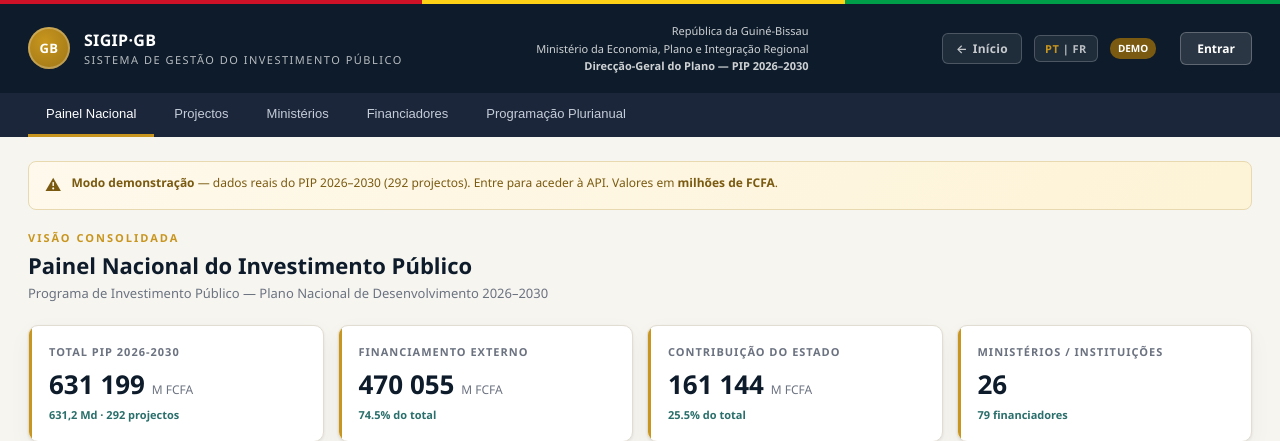
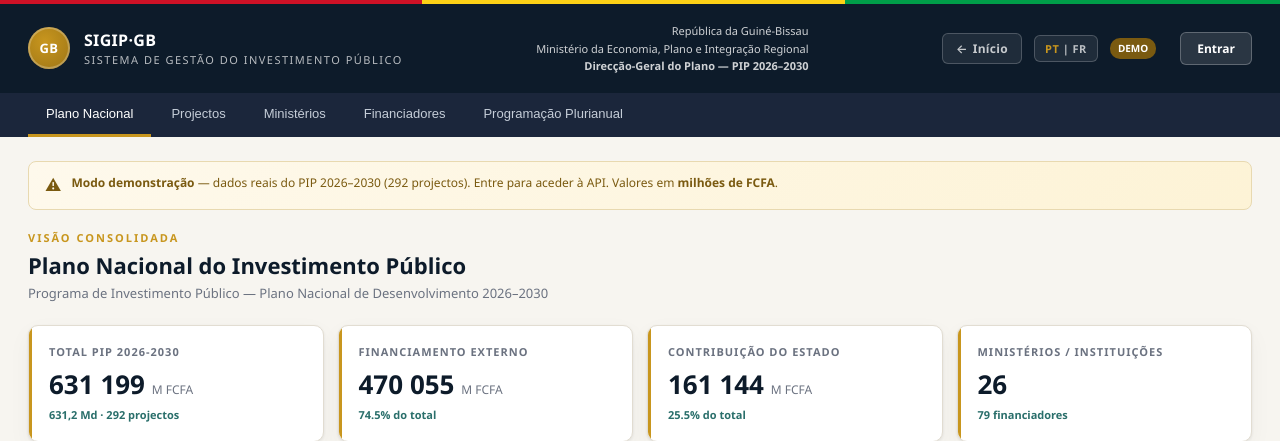
Before and after one commit to STOURE2022/system_gestion_sigip_gb, a Django app: page /app in a window 1280 px wide. Shown: the top 441 px of the page. Run offline with Django 5.2, Linux system fonts and the light colour scheme; parts of the project's set-up code (start-up, migrations or seed data) failed here and were passed over.

Commit message:
fix: rename Painel Nacional → Plano Nacional (PT)

```diff
--- a/templates/index.html
+++ b/templates/index.html
@@ -216,7 +216,7 @@ tbody tr:hover{background:#faf8f3}
 </header>
 <nav>
   <button id="nav-back" style="display:none" onclick="navBack()">&#8592; <span data-i18n="nav_back">Retour</span></button>
-  <button class="active" data-v="dash" data-i18n="nav_dash">Painel Nacional</button>
+  <button class="active" data-v="dash" data-i18n="nav_dash">Plano Nacional</button>
   <button data-v="proj" data-i18n="nav_proj">Projectos</button>
   <button data-v="min" data-i18n="nav_min">Ministérios</button>
   <button data-v="fin" data-i18n="nav_fin">Financiadores</button>
@@ -233,7 +233,7 @@ tbody tr:hover{background:#faf8f3}
   <!-- DASHBOARD -->
   <div class="view active" id="dash">
     <div class="eyebrow" data-i18n="eyebrow_dash">Visão Consolidada</div>
-    <div class="vtitle" data-i18n="vtitle_dash">Painel Nacional do Investimento Público</div>
+    <div class="vtitle" data-i18n="vtitle_dash">Plano Nacional do Investimento Público</div>
     <div class="vsub" data-i18n="vsub_dash">Programa de Investimento Público &mdash; Plano Nacional de Desenvolvimento 2026&ndash;2030</div>
     <div class="kpis" id="kpis"><div class="loading"><div class="spinner"></div><span data-i18n="loading">A carregar...</span></div></div>
     <div class="grid2">
@@ -574,7 +574,7 @@ const I18N = {
     btn_login: 'Entrar',
     btn_logout: 'Sair',
     nav_back: 'Retour',
-    nav_dash: 'Painel Nacional',
+    nav_dash: 'Plano Nacional',
     nav_proj: 'Projectos',
     nav_min: 'Ministérios',
     nav_fin: 'Financiadores',
@@ -582,7 +582,7 @@ const I18N = {
     banner_demo_html: '<b>Modo demonstração</b> &mdash; dados reais do PIP 2026&ndash;2030 (292 projectos). Entre para aceder à API. Valores em <b>milhões de FCFA</b>.',
     banner_live_html: '<b>Ligado à API</b> &mdash; dados em tempo real da base de dados SIGIP-GB.',
     eyebrow_dash: 'Visão Consolidada',
-    vtitle_dash: 'Painel Nacional do Investimento Público',
+    vtitle_dash: 'Plano Nacional do Investimento Público',
     vsub_dash: 'Programa de Investimento Público &mdash; Plano Nacional de Desenvolvimento 2026&ndash;2030',
     panel_by_ministry: 'Investimento por Ministério',
     panel_financing: 'Estrutura de Financiamento',
```
